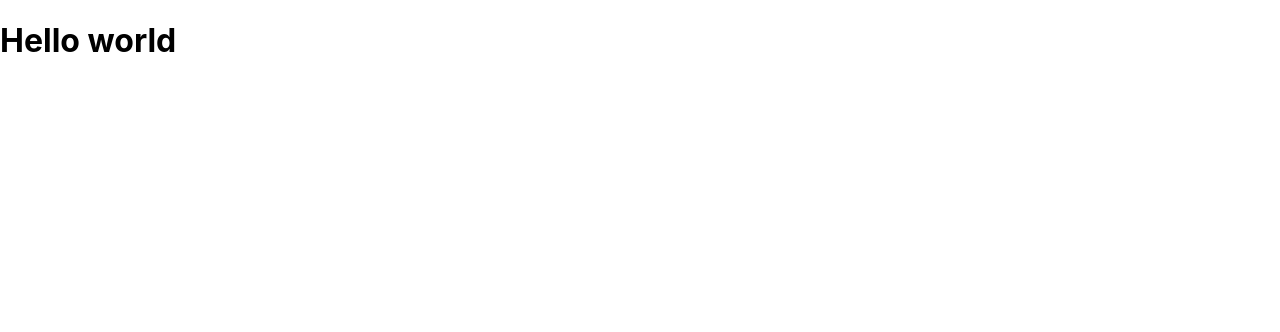
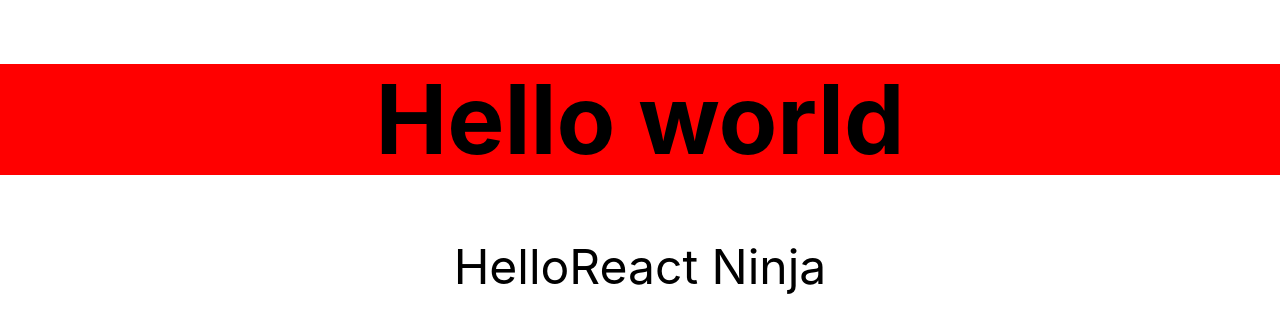
Before and after one commit to sajadalipour7/WebDevelopment-Trainings, a React (Create React App) app in the folder React-Training/robofriends/: page / in a window 1280 px wide. Shown: the top 332 px of the page. Built offline with nearby package versions, Linux system fonts and the light colour scheme.

Commit message:
first base

```diff
--- a/React-Training/robofriends/package.json
+++ b/React-Training/robofriends/package.json
@@ -8,7 +8,8 @@
     "@testing-library/user-event": "^7.2.1",
     "react": "^16.13.1",
     "react-dom": "^16.13.1",
-    "react-scripts": "3.4.3"
+    "react-scripts": "3.4.3",
+    "tachyons": "^4.12.0"
   },
   "scripts": {
     "start": "react-scripts start",
--- a/React-Training/robofriends/src/App.js
+++ b/React-Training/robofriends/src/App.js
@@ -21,7 +21,7 @@
         </a>
       </header>
     </div>
-    )
+    );
   }
 
 }
--- /dev/null
+++ b/React-Training/robofriends/src/Hello.css
@@ -0,0 +1,3 @@
+h1 {
+	background: red;
+}
--- /dev/null
+++ b/React-Training/robofriends/src/Hello.js
@@ -0,0 +1,14 @@
+import React,{Component} from 'react';
+import './Hello.css';
+class Hello extends Component{
+	render() {
+		return (
+		<div className='f1 tc'>
+			<h1>Hello world</h1>
+			<p>{this.props.greeting}</p>
+		</div>
+		);
+	}
+}
+
+export default Hello;
--- a/React-Training/robofriends/src/index.js
+++ b/React-Training/robofriends/src/index.js
@@ -1,12 +1,12 @@
 import React from 'react';
 import ReactDOM from 'react-dom';
 import './index.css';
-import App from './App';
+import Hello from './Hello';
 import * as serviceWorker from './serviceWorker';
-
+import 'tachyons';
 ReactDOM.render(
   <React.StrictMode>
-    <h1>Hello world</h1>
+    <Hello greeting={'Hello'+'React Ninja'}/>
   </React.StrictMode>,
   document.getElementById('root')
 );
```
Also changed, not shown: 1 other file (tests, documents, lock files or other folders).
